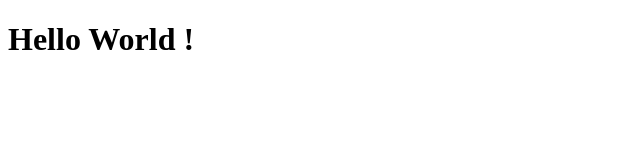
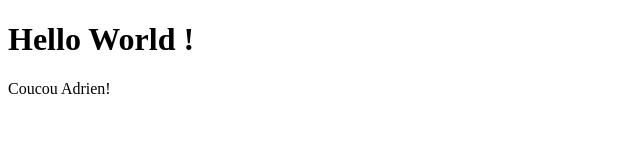
Before and after one commit to adriengrolee/dcpro12git, a plain HTML site: page index.html in a window 1280 px wide. Shown: the whole page, without its empty margins (0-640 px from the left). Drawn offline with Linux system fonts and the light colour scheme.

Commit message:
ajout paragraphe

```diff
--- a/index.html
+++ b/index.html
@@ -10,5 +10,7 @@
 
     <h1>Hello World !</h1>
 
+    <p>Coucou Adrien!</p>
+
 </body>
 </html>
```
